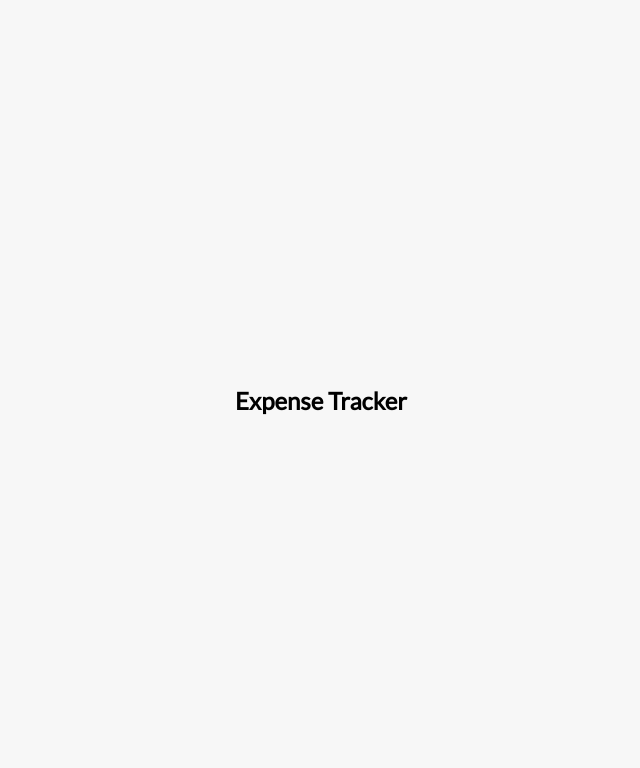
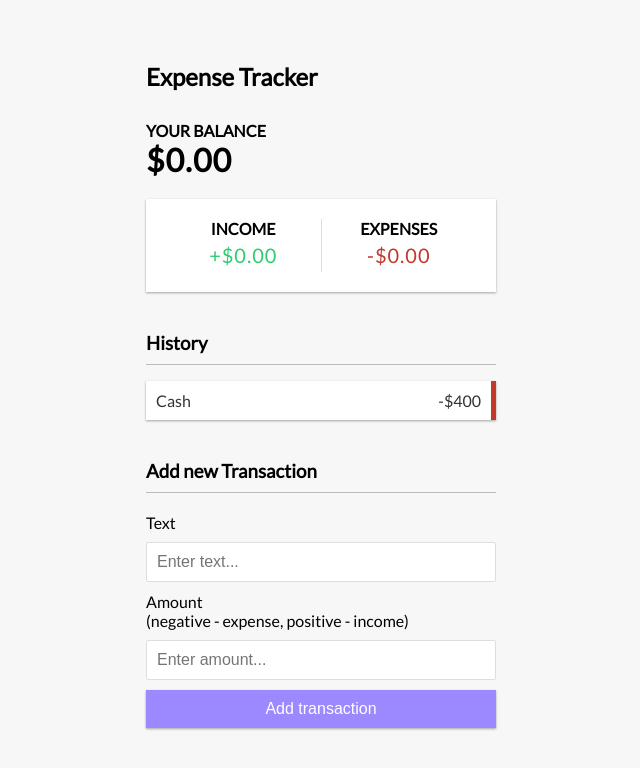
Before and after one commit to uzair-suria/expense-tracker, a React (Create React App) app: page / in a window 1280 px wide. Shown: the top 768 px of the page, without its empty margins (319-959 px from the left). Built offline with nearby package versions, Linux system fonts and the light colour scheme.

Commit message:
created the initial layout of the app

```diff
--- a/public/index.html
+++ b/public/index.html
@@ -24,6 +24,10 @@
       work correctly both with client-side routing and a non-root public URL.
       Learn how to configure a non-root public URL by running `npm run build`.
     -->
+		<link
+			rel="stylesheet"
+			href="https://maxst.icons8.com/vue-static/landings/line-awesome/line-awesome/1.3.0/css/line-awesome.min.css"
+		/>
 		<title>React App</title>
 	</head>
 	<body>
--- a/src/App.js
+++ b/src/App.js
@@ -1,10 +1,20 @@
 import './App.css';
 import { Header } from './components/Header';
+import { Balance } from './components/Balance';
+import { IncomeExpenses } from './components/IncomeExpenses';
+import { TransactionList } from './components/TransactionList';
+import { AddTransaction } from './components/AddTransaction';
 
 function App() {
 	return (
 		<div>
 			<Header />
+			<div className="container">
+				<Balance />
+				<IncomeExpenses />
+				<TransactionList />
+				<AddTransaction />
+			</div>
 		</div>
 	);
 }
--- /dev/null
+++ b/src/components/AddTransaction.js
@@ -0,0 +1,37 @@
+import React, { useState } from 'react';
+
+export const AddTransaction = () => {
+	const [text, setText] = useState('');
+	const [amount, setAmount] = useState();
+	return (
+		<>
+			<h3>Add new Transaction</h3>
+			<form>
+				<div className="form-control">
+					<label htmlFor="text">Text</label>
+					<input
+						type="text"
+						value={text}
+						onChange={(e) => setText(e.target.value)}
+						id="text"
+						placeholder="Enter text..."
+					/>
+				</div>
+				<div className="form-control">
+					<label htmlFor="amount">
+						Amount <br />
+						(negative - expense, positive - income)
+					</label>
+					<input
+						type="number"
+						value={amount}
+						onChange={(e) => setAmount(e.target.value)}
+						id="amount"
+						placeholder="Enter amount..."
+					/>
+				</div>
+				<button className="btn">Add transaction</button>
+			</form>
+		</>
+	);
+};
--- /dev/null
+++ b/src/components/Balance.js
@@ -0,0 +1,10 @@
+import React from 'react';
+
+export const Balance = () => {
+	return (
+		<>
+			<h4>Your Balance</h4>
+			<h1>$0.00</h1>
+		</>
+	);
+};
--- /dev/null
+++ b/src/components/IncomeExpenses.js
@@ -0,0 +1,16 @@
+import React from 'react';
+
+export const IncomeExpenses = () => {
+	return (
+		<div className="inc-exp-container">
+			<div>
+				<h4>Income</h4>
+				<p className="money plus">+$0.00</p>
+			</div>
+			<div>
+				<h4>Expenses</h4>
+				<p className="money minus">-$0.00</p>
+			</div>
+		</div>
+	);
+};
--- /dev/null
+++ b/src/components/TransactionList.js
@@ -0,0 +1,17 @@
+import React from 'react';
+
+export const TransactionList = () => {
+	return (
+		<>
+			<h3>History</h3>
+			<ul className="list">
+				<li className="minus">
+					Cash <span>-$400</span>
+					<button className="delete-btn">
+						<i className="las la-minus-circle"></i>
+					</button>
+				</li>
+			</ul>
+		</>
+	);
+};
```
Lines whose indentation alone changed are shown as unchanged.
